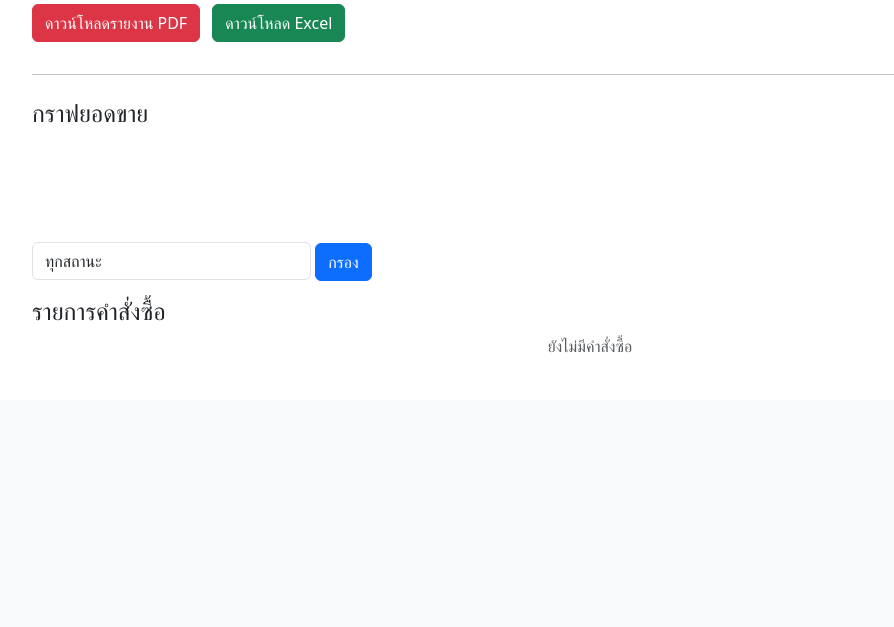
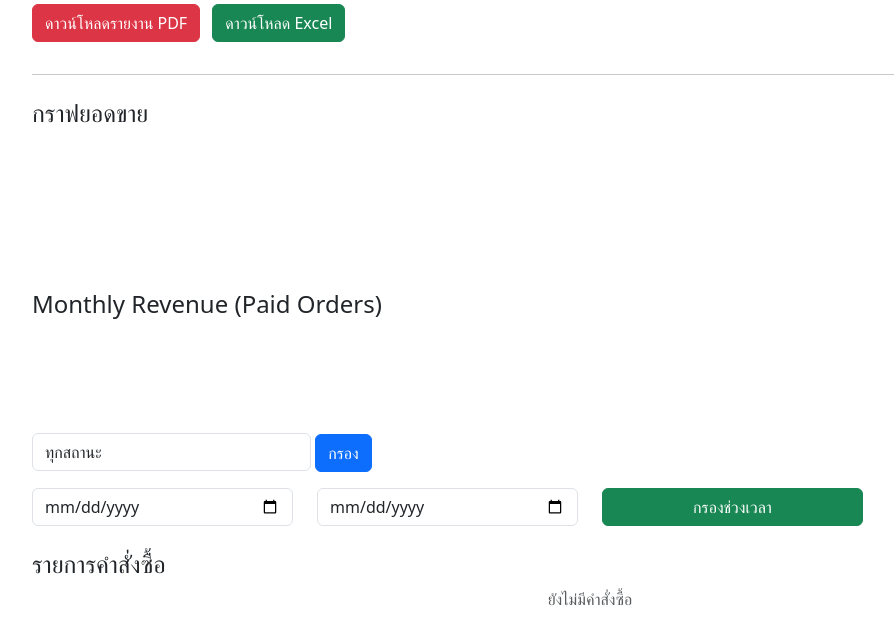
Before and after one commit to nut1596/Web-Flask-DMO-Product-Buy-Sale-Stock, a Flask app: page /admin in a window 1280 px wide. Shown: the part 400-1027 px from the top of the page, without its empty margins (50-944 px from the left). Before the commit the page ends 753 px from the top, so only its background shows below. Run offline with Flask 3, Linux system fonts and the light colour scheme; the visitor is signed in with stand-in values (Sample User, id 1); data that the repository does not hold is empty.

Commit message:
Add monthly revenue analytics and date range filtering

```diff
--- a/routes/admin_routes.py
+++ b/routes/admin_routes.py
@@ -27,13 +27,45 @@ def admin_dashboard():
     # รับค่า filter จาก URL เช่น ?status=Paid
     status_filter = request.args.get("status")
 
+    from datetime import datetime
+
+    start_date = request.args.get("start_date")
+    end_date = request.args.get("end_date")
+
     query = Order.query
 
-    # ถ้ามีการเลือกสถานะ ให้กรองข้อมูล
     if status_filter:
         query = query.filter_by(status=status_filter)
 
+    if start_date:
+        start = datetime.strptime(start_date, "%Y-%m-%d")
+        query = query.filter(Order.created_at >= start)
+
+    if end_date:
+        end = datetime.strptime(end_date, "%Y-%m-%d")
+        query = query.filter(Order.created_at <= end)
+
     orders = query.order_by(Order.created_at.desc()).all()
+
+    # ===============================
+    # 🔥 Monthly Revenue Analytics
+    # ===============================
+
+    from sqlalchemy import func
+
+    monthly_data = (
+        db.session.query(
+            func.strftime("%Y-%m", Order.created_at).label("month"),
+            func.sum(Order.total_amount),
+        )
+        .filter(Order.status == "Paid")  # คิดเฉพาะ Paid
+        .group_by("month")
+        .order_by("month")
+        .all()
+    )
+
+    monthly_labels = [m[0] for m in monthly_data]
+    monthly_revenue = [float(m[1]) for m in monthly_data]
 
     total_sales = sum(order.total_amount for order in orders)
     total_orders = len(orders)
@@ -75,6 +107,8 @@ def admin_dashboard():
         average_order_value=average_order_value,
         paid_revenue=paid_revenue,
         conversion_rate=conversion_rate,
+        monthly_labels=monthly_labels,
+        monthly_revenue=monthly_revenue,
     )
 
 
--- a/templates/admin.html
+++ b/templates/admin.html
@@ -69,6 +69,9 @@
 <h4 class="mt-4">กราฟยอดขาย</h4>
 <canvas id="salesChart" height="100"></canvas>
 
+<h4 class="mt-5">Monthly Revenue (Paid Orders)</h4>
+<canvas id="monthlyChart" height="100"></canvas>
+
 <form method="GET" class="mb-3">
     <select name="status" class="form-control w-25 d-inline">
 
@@ -100,6 +103,28 @@
     </select>
 
     <button class="btn btn-primary">กรอง</button>
+</form>
+
+<form method="GET" class="row mb-4">
+
+    <div class="col-md-3">
+        <input type="date" name="start_date"
+               value="{{ start_date or '' }}"
+               class="form-control">
+    </div>
+
+    <div class="col-md-3">
+        <input type="date" name="end_date"
+               value="{{ end_date or '' }}"
+               class="form-control">
+    </div>
+
+    <div class="col-md-3">
+        <button class="btn btn-success w-100">
+            กรองช่วงเวลา
+        </button>
+    </div>
+
 </form>
 
 <h4>รายการคำสั่งซื้อ</h4>
@@ -193,4 +218,34 @@ document.addEventListener("DOMContentLoaded", function() {
 });
 </script>
 
+<script>
+document.addEventListener("DOMContentLoaded", function() {
+
+    const ctx2 = document.getElementById('monthlyChart');
+
+    if (ctx2 && {{ monthly_labels|length }} > 0) {
+        new Chart(ctx2, {
+            type: 'bar',
+            data: {
+                labels: {{ monthly_labels|tojson }},
+                datasets: [{
+                    label: 'Monthly Revenue (บาท)',
+                    data: {{ monthly_revenue|tojson }},
+                    borderWidth: 1
+                }]
+            },
+            options: {
+                responsive: true,
+                scales: {
+                    y: {
+                        beginAtZero: true
+                    }
+                }
+            }
+        });
+    }
+
+});
+</script>
+
 {% endblock %}
```
